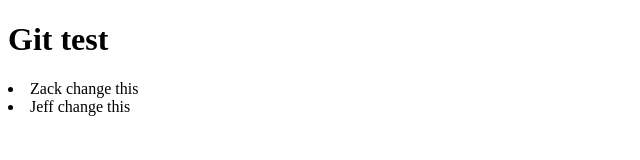
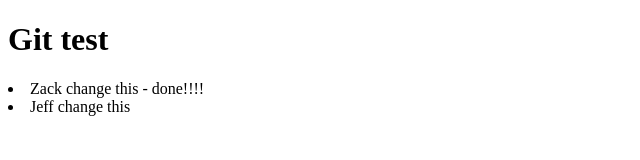
Before and after one commit to mspie500/Test, a plain HTML site: page index.html in a window 1280 px wide. Shown: the full height of the page, 0-640 px from the left. Drawn offline with Linux system fonts and the light colour scheme.

Commit message:
Update index.html

```diff
--- a/index.html
+++ b/index.html
@@ -8,7 +8,7 @@
 </head>
 <body>
   <h1>Git test</h1>
-  <li>Zack change this</li>
+  <li>Zack change this - done!!!!</li>
   <li>Jeff change this</li>
 </body>
 </html>
```
